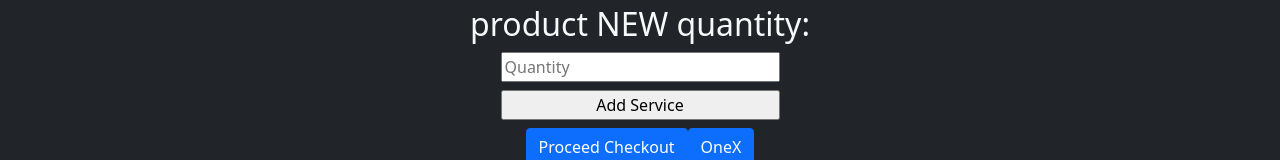
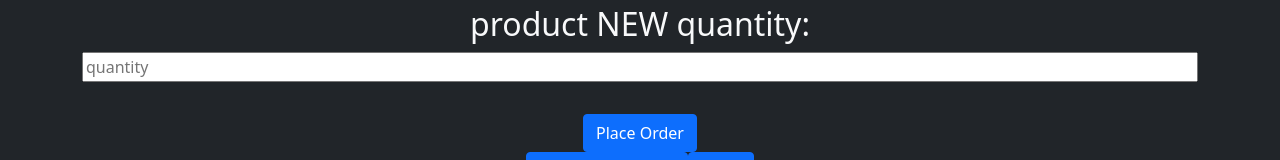
Before and after one commit to iamrealfarhanbd/Ebazar-WareHouse-Client, a React (Create React App) app: page /Allproduct/1 in a window 1280 px wide. Shown: the part 638-798 px from the top of the page. Built offline with nearby package versions, Linux system fonts and the light colour scheme; no server answers.

Commit message:
new page update

```diff
--- a/src/components/Checkout/Checkout.js
+++ b/src/components/Checkout/Checkout.js
@@ -25,7 +25,7 @@ const Checkout = () => {
             address: event.target.address.value,
             phone: event.target.phone.value
         }
-        axios.post('http://localhost:5000/order', order)
+        axios.post('https://ebazzar-warehouse.herokuapp.com/order', order)
         .then(response =>{
             const {data} = response;
             if(data.insertedId){
--- a/src/components/Login/Login.js
+++ b/src/components/Login/Login.js
@@ -23,7 +23,7 @@ const Login = () => {
         const email = emailRef.current.value;
         const password = passRef.current.value;
         signInWithEmailAndPassword(email, password);
-        const {data} = await axios.post('http://localhost:5000/login', {email});
+        const {data} = await axios.post('https://ebazzar-warehouse.herokuapp.com/login', {email});
         localStorage.setItem('accessToken', data.accessToken);
 
     }
--- a/src/components/Order/Order.js
+++ b/src/components/Order/Order.js
@@ -15,7 +15,7 @@ const Order = () => {
 
         const getOrders = async() =>{
             const email = user.email;
-            const url = `http://localhost:5000/order?email=${email}`;
+            const url = `https://ebazzar-warehouse.herokuapp.com/order?email=${email}`;
             try{
                 const {data} = await axiosPrivate.get(url);
                 setOrders(data);
@@ -35,7 +35,7 @@ const Order = () => {
     const handleDelete = id => {
         const proceed = window.confirm('Are you sure?');
         if (proceed) {
-            const url = `http://localhost:5000/order/${id}`;
+            const url = `https://ebazzar-warehouse.herokuapp.com/order/${id}`;
             fetch(url, {
                 method: 'DELETE'
             })
--- a/src/components/ProductDeatils/ProductDeatils.js
+++ b/src/components/ProductDeatils/ProductDeatils.js
@@ -10,7 +10,6 @@ const ProductDeatils = () => {
     const { productId } = useParams();
     // const [product] = useProductDetails(productId);
     const [product, setProduct] = useState({});
-    const { register, handleSubmit ,reset } = useForm();
     const { _id , quantity } = product;
     const [updatedQuantity, setUpdatedQuantity] = useState(quantity);
 
@@ -18,25 +17,35 @@ const ProductDeatils = () => {
 
 
 // console.log(product.quantity)
-    const onSubmit = data => {
-        console.log(data);
-        const url = `http://localhost:5000/product/${productId}`;
+
+
+    const handlePlaceOrder = event =>{
+        event.preventDefault();
+        const qyt= parseInt(event.target.quantity.value);
+        console.log(qyt)
+        const { quantity, ...rest } = product;
+        const previousQuantity = quantity;
+        const updatedProduct = { updatedQuantity: previousQuantity + qyt, ...rest };
+        setUpdatedQuantity(updatedProduct);
+
+        const url = `https://ebazzar-warehouse.herokuapp.com/${productId}`;
         fetch(url, {
             method: 'PUT',
             headers: {
                 'content-type': 'application/json'
             },
-            body: JSON.stringify(data)
+            body: JSON.stringify(updatedProduct)
         })
         .then(res=> res.json())
         .then(result =>{
             console.log(result);
-            toast('Your Product is Update!!!');
-            reset();
+            // toast('Your Product is Update!!!');
+
         } )
-    };
+    }
+
     useEffect( () =>{
-        const url = `http://localhost:5000/product/${productId}`;
+        const url = `https://ebazzar-warehouse.herokuapp.com/${productId}`;
         console.log(url);
         fetch(url)
         .then(res=> res.json())
@@ -48,9 +57,9 @@ const ProductDeatils = () => {
         const { quantity, ...rest } = product;
         const previousQuantity = quantity;
         const updatedProduct = { updatedQuantity: previousQuantity - 1, ...rest };
-        setUpdatedQuantity(previousQuantity - 1);
+        setUpdatedQuantity(updatedProduct);
 
-        fetch(`http://localhost:5000/updateProduct/${productId}`, {
+        fetch(`https://ebazzar-warehouse.herokuapp.com/${productId}`, {
             method: 'PUT',
             headers: {
                 "content-type": "application/json"
@@ -75,9 +84,10 @@ const ProductDeatils = () => {
             <h2>You are about to book: {product.productname}</h2>
             <h2>product quantity: {product.quantity}</h2>
             <h2>product NEW quantity: {product.quantity}</h2>
-            <form className='d-flex flex-column align-items-center' onSubmit={handleSubmit(onSubmit)}>
-                <input className='mb-2 w-25' placeholder='Quantity' defaultValue={product?.quantity} type="number" {...register("quantity")} />
-                <input className='mb-2 w-25' type="submit" value="Add Service" />
+            <form className='d-flex flex-column align-items-center' onSubmit={handlePlaceOrder}>
+            <input className='w-100 mb-2' type="number"  name="quantity" placeholder='quantity' />
+                <br />
+                <input className='btn btn-primary' type="submit" value="Place Order" />
             </form>
             <div className='text-center'>
 
--- a/src/hooks/useAllProducts.js
+++ b/src/hooks/useAllProducts.js
@@ -4,7 +4,7 @@ const useAllProducts = () =>{
     const [products, setProducts] = useState([]);
 
     useEffect( ()=>{
-        fetch('http://localhost:5000/product')
+        fetch('https://ebazzar-warehouse.herokuapp.com/product')
         .then(res => res.json())
         .then(data => setProducts(data));
     }, []);
```
